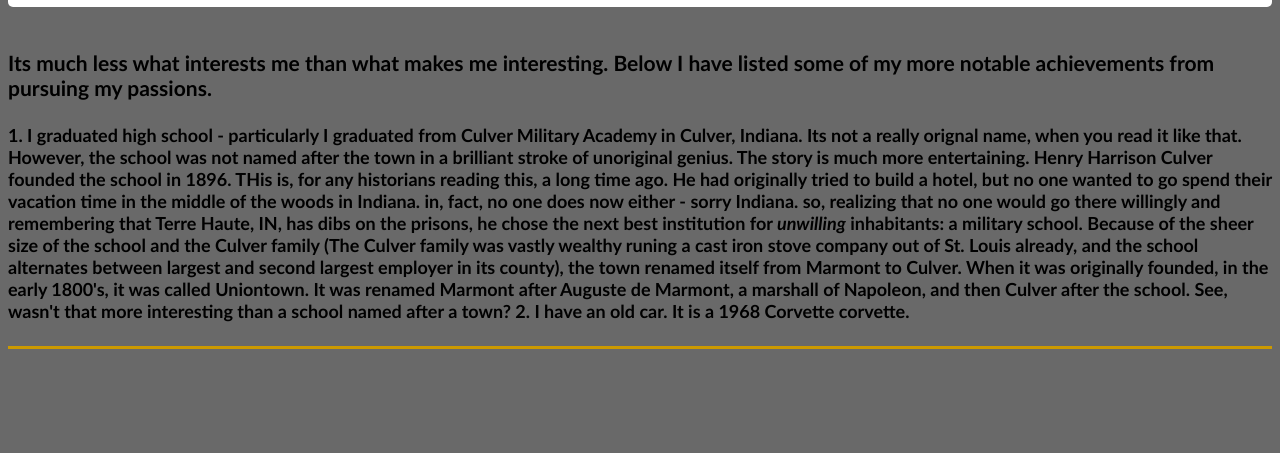
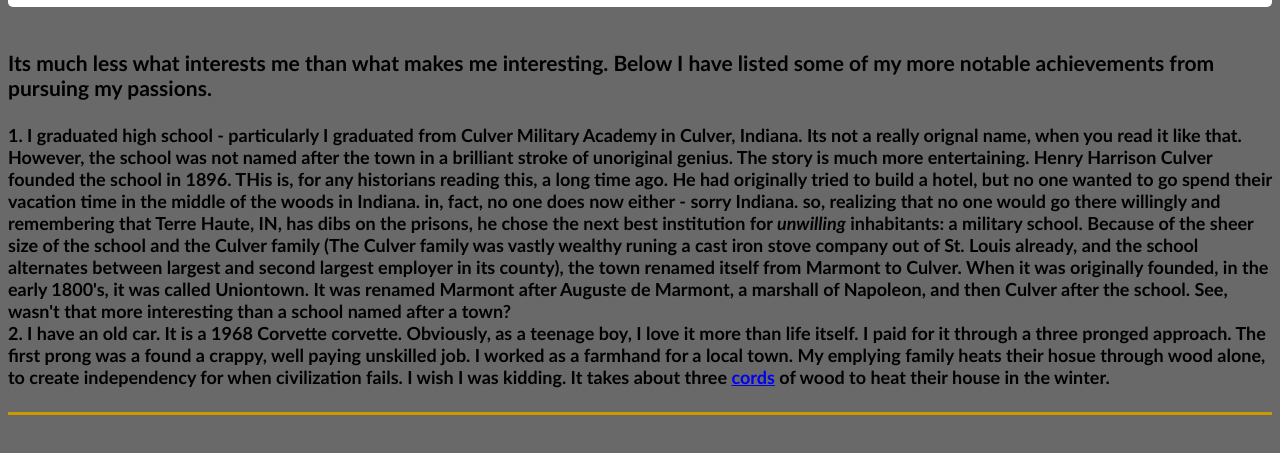
Before and after one commit to klaus-payne/Cyber-I, a plain HTML site: page Interests.html in a window 1280 px wide. Shown: the part 95-548 px from the top of the page. Drawn offline with Linux system fonts and the light colour scheme.

Commit message:
Interest updates

```diff
--- a/Interests.html
+++ b/Interests.html
@@ -13,8 +13,8 @@
 	<h3>Its much less what interests me than what makes me interesting. Below I have listed some of my more notable achievements from pursuing my passions.</h3>
 	<h4>
 	<p>
-        1. I graduated high school - particularly I graduated from Culver Military Academy in Culver, Indiana. Its not a really orignal name, when you read it like that. However, the school was not named after the town in a brilliant stroke of unoriginal genius. The story is much more entertaining. Henry Harrison Culver founded the school in 1896. THis is, for any historians reading this, a long time ago. He had originally tried to build a hotel, but no one wanted to go spend their vacation time in the middle of the woods in Indiana. in, fact, no one does now either - sorry Indiana. so, realizing that no one would go there willingly and remembering that Terre Haute, IN, has dibs on the prisons, he chose the next best institution for <i>unwilling</i> inhabitants: a military school. Because of the sheer size of the school and the Culver family (The Culver family was vastly wealthy runing a cast iron stove company out of St. Louis already, and the school alternates between largest and second largest employer in its county), the town renamed itself from Marmont to Culver. When it was originally founded, in the early 1800's, it was called Uniontown. It was renamed Marmont after Auguste de Marmont, a marshall of Napoleon, and then Culver after the school. See, wasn't that more interesting than a school named after a town?
-        2. I have an old car. It is a 1968 Corvette corvette.
+        1. I graduated high school - particularly I graduated from Culver Military Academy in Culver, Indiana. Its not a really orignal name, when you read it like that. However, the school was not named after the town in a brilliant stroke of unoriginal genius. The story is much more entertaining. Henry Harrison Culver founded the school in 1896. THis is, for any historians reading this, a long time ago. He had originally tried to build a hotel, but no one wanted to go spend their vacation time in the middle of the woods in Indiana. in, fact, no one does now either - sorry Indiana. so, realizing that no one would go there willingly and remembering that Terre Haute, IN, has dibs on the prisons, he chose the next best institution for <i>unwilling</i> inhabitants: a military school. Because of the sheer size of the school and the Culver family (The Culver family was vastly wealthy runing a cast iron stove company out of St. Louis already, and the school alternates between largest and second largest employer in its county), the town renamed itself from Marmont to Culver. When it was originally founded, in the early 1800's, it was called Uniontown. It was renamed Marmont after Auguste de Marmont, a marshall of Napoleon, and then Culver after the school. See, wasn't that more interesting than a school named after a town? <br>
+        2. I have an old car. It is a 1968 Corvette corvette. Obviously, as a teenage boy, I love it more than life itself. I paid for it through a three pronged approach. The first prong was a found a crappy, well paying unskilled job. I worked as a farmhand for a local town. My emplying family heats their hosue through wood alone, to create independency for when civilization fails. I wish I was kidding. It takes about three <a href="http://www.woodheat.org/cord-wood.html"> cords</a> of wood to heat their house in the winter.
 	</p>
 	<p>
 
```
